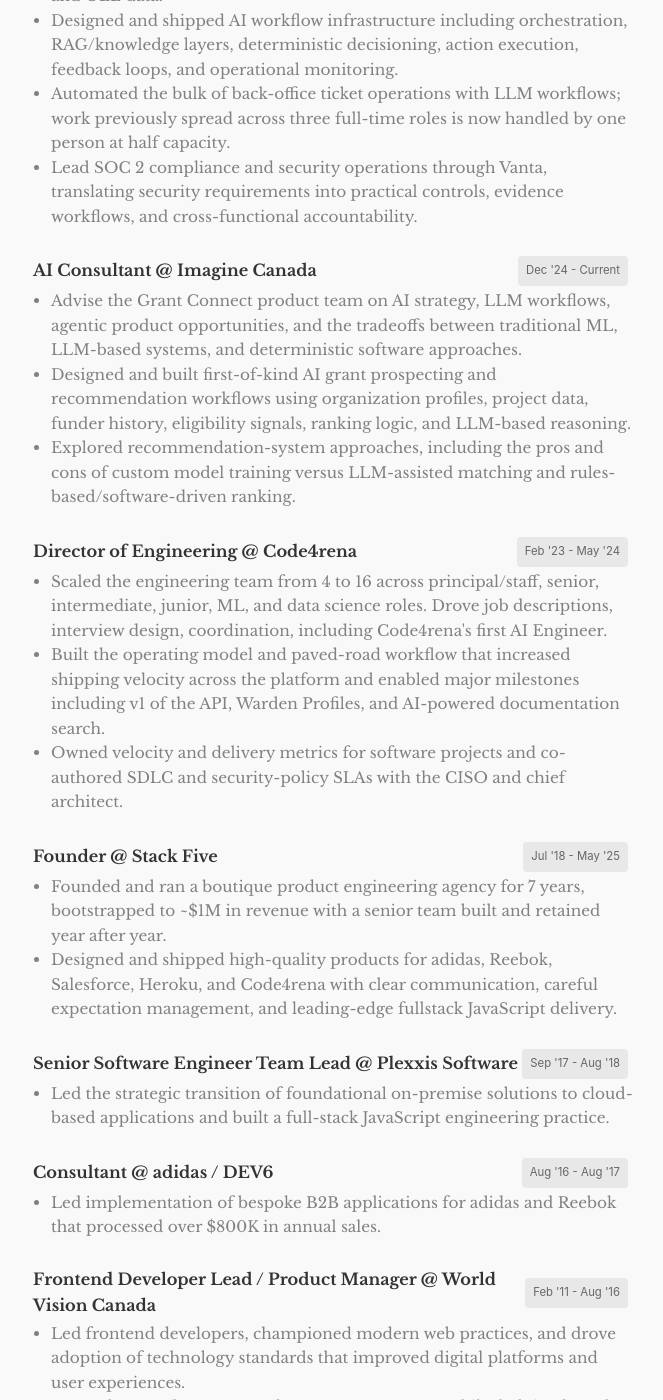
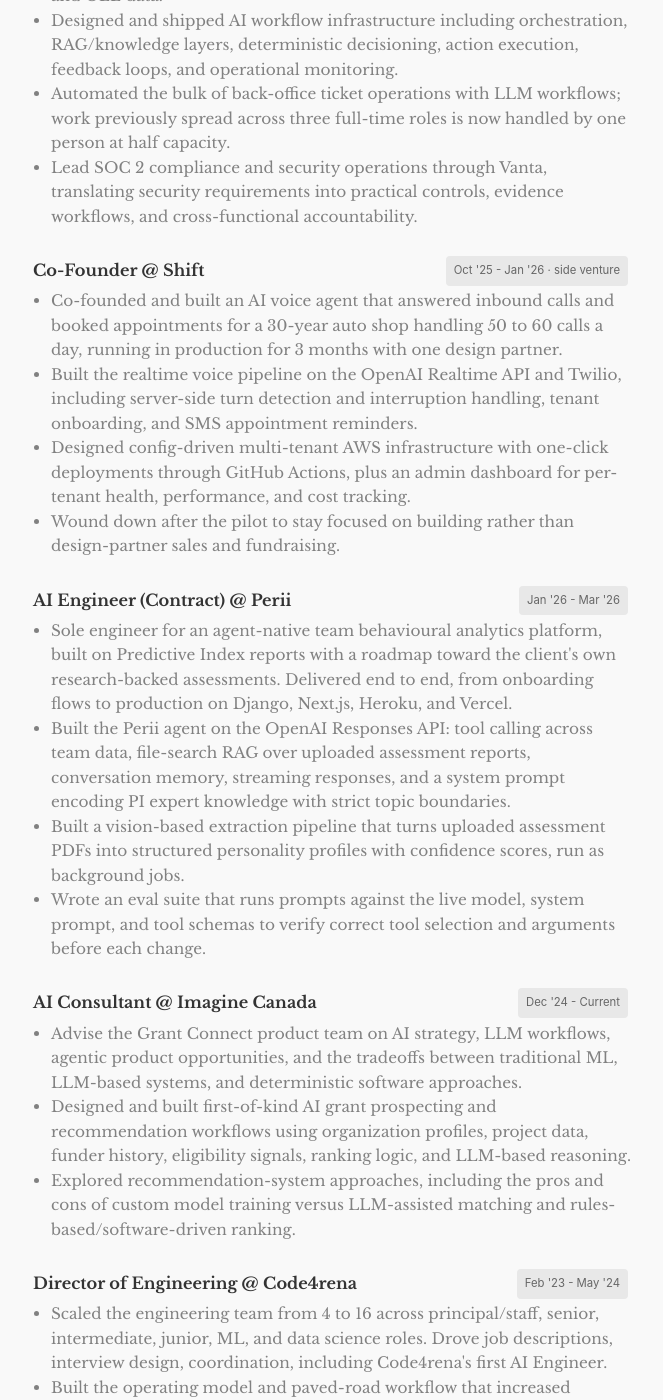
Before and after one commit to geoffchan23/geoffchan23.github.io, a Jekyll site: the page built from resume.html, in a window 1280 px wide and 1400 px high, scrolled down 805 px. Shown: the whole window, without its empty margins (307-970 px from the left). Built offline with Jekyll 4.4.1, drawn with Linux system fonts in a browser that asks for light colours.

Commit message:
resume: add Shift and Perii entries above Imagine Canada
Co-Authored-By: Claude Fable 5.1 <noreply@anthropic.com>

```diff
--- a/resume.html
+++ b/resume.html
@@ -34,6 +34,24 @@ description: 15 years in product and engineering. Head of Product & AI at Raven.
                 <li>Designed and shipped AI workflow infrastructure including orchestration, RAG/knowledge layers, deterministic decisioning, action execution, feedback loops, and operational monitoring.</li>
                 <li>Automated the bulk of back-office ticket operations with LLM workflows; work previously spread across three full-time roles is now handled by one person at half capacity.</li>
                 <li>Lead SOC 2 compliance and security operations through Vanta, translating security requirements into practical controls, evidence workflows, and cross-functional accountability.</li>
+            </ul>
+        </div>
+        <div>
+            <h3>Co-Founder @ Shift <span class="tag">Oct '25 - Jan '26 &middot; side venture</span></h3>
+            <ul>
+                <li>Co-founded and built an AI voice agent that answered inbound calls and booked appointments for a 30-year auto shop handling 50 to 60 calls a day, running in production for 3 months with one design partner.</li>
+                <li>Built the realtime voice pipeline on the OpenAI Realtime API and Twilio, including server-side turn detection and interruption handling, tenant onboarding, and SMS appointment reminders.</li>
+                <li>Designed config-driven multi-tenant AWS infrastructure with one-click deployments through GitHub Actions, plus an admin dashboard for per-tenant health, performance, and cost tracking.</li>
+                <li>Wound down after the pilot to stay focused on building rather than design-partner sales and fundraising.</li>
+            </ul>
+        </div>
+        <div>
+            <h3>AI Engineer (Contract) @ Perii <span class="tag">Jan '26 - Mar '26</span></h3>
+            <ul>
+                <li>Sole engineer for an agent-native team behavioural analytics platform, built on Predictive Index reports with a roadmap toward the client's own research-backed assessments. Delivered end to end, from onboarding flows to production on Django, Next.js, Heroku, and Vercel.</li>
+                <li>Built the Perii agent on the OpenAI Responses API: tool calling across team data, file-search RAG over uploaded assessment reports, conversation memory, streaming responses, and a system prompt encoding PI expert knowledge with strict topic boundaries.</li>
+                <li>Built a vision-based extraction pipeline that turns uploaded assessment PDFs into structured personality profiles with confidence scores, run as background jobs.</li>
+                <li>Wrote an eval suite that runs prompts against the live model, system prompt, and tool schemas to verify correct tool selection and arguments before each change.</li>
             </ul>
         </div>
         <div>
```
